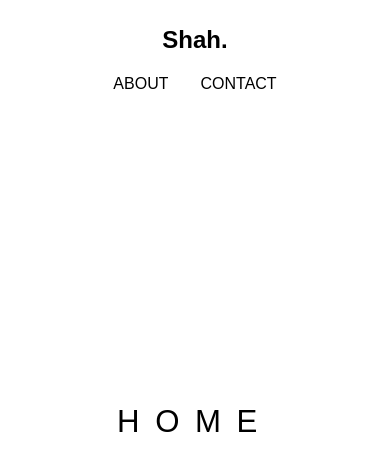
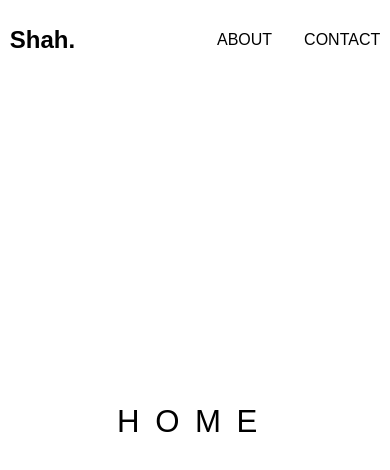
Before and after one commit to shah911/page-transition, a Next.js app: page / in a window 390 px wide. Shown: the top 470 px of the page. Built offline with nearby package versions, Linux system fonts and the light colour scheme; a web font is replaced by a local one.

Commit message:
implemented page trasnition

```diff
--- a/src/components/Navbar.jsx
+++ b/src/components/Navbar.jsx
@@ -14,7 +14,7 @@ const links = [
 
 function Navbar() {
   return (
-    <div className="flex flex-col md:flex-row items-center justify-center w-[95%] mx-auto py-6 2xl:py-[2vw] gap-4 md:gap-0">
+    <div className="flex items-center justify-center w-[95%] mx-auto py-6 2xl:py-[2vw] gap-4 md:gap-0">
       <div className="flex-[1]">
         <Link href="/" className="capitalize font-bold text-2xl lg:text-[2vw]">
           shah.
```
